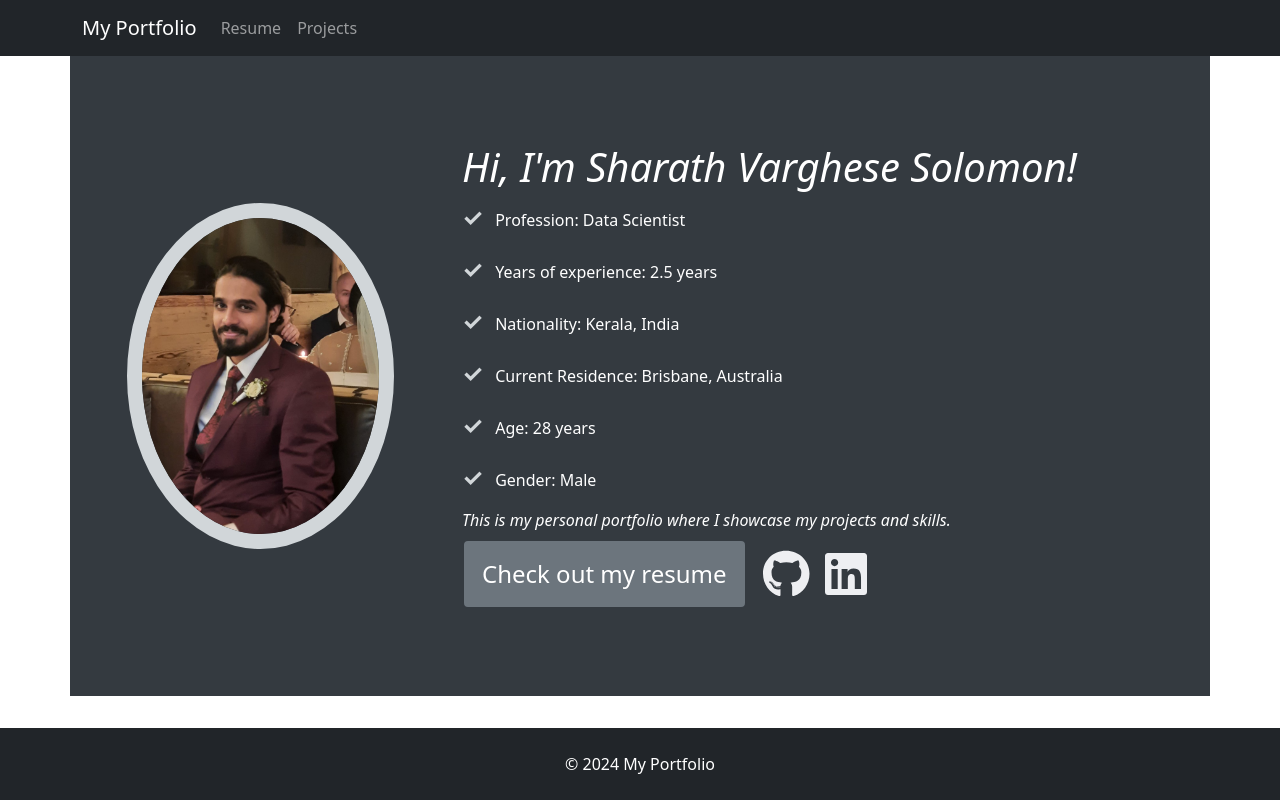
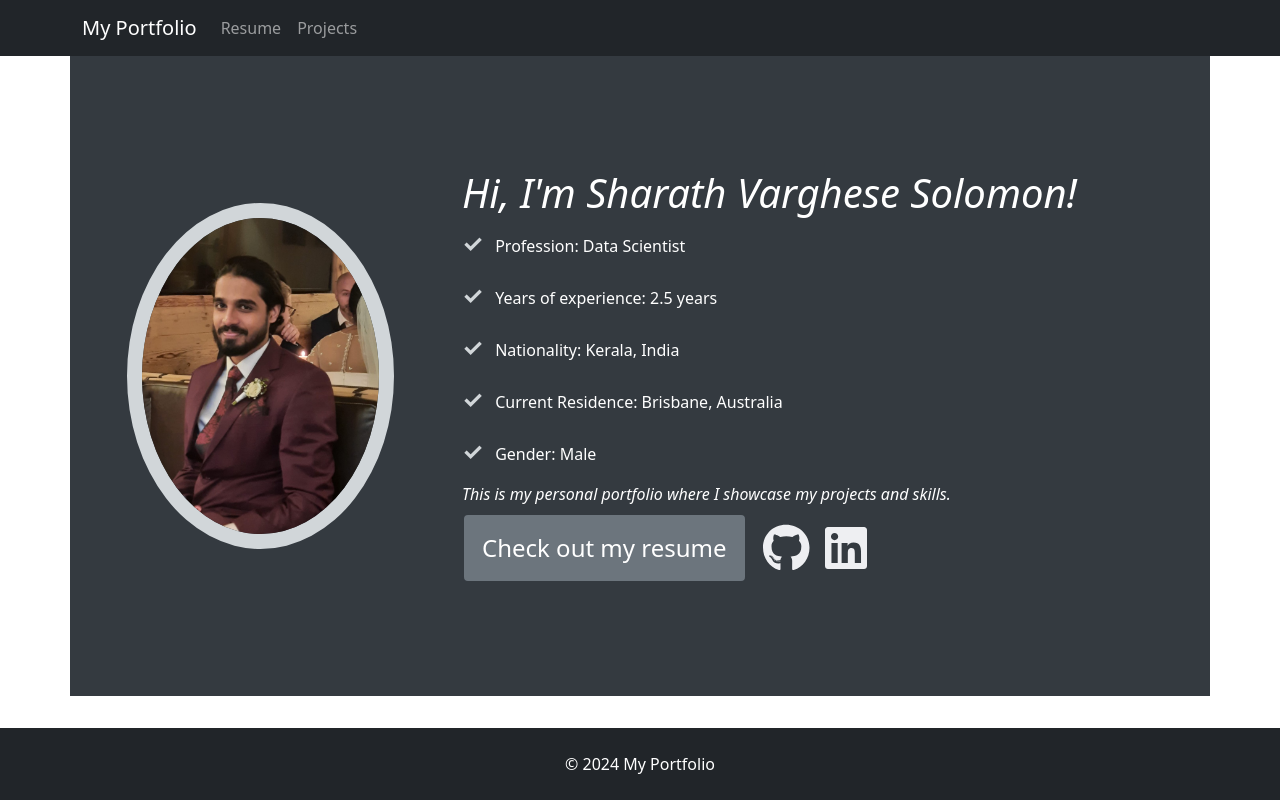
Before and after one commit to sharathsolomon/portfolio, a React (Create React App) app: page /about in a window 1280 px wide. Built offline with nearby package versions, Linux system fonts and the light colour scheme.

Commit message:
Code upadted and redeploy

```diff
--- a/package.json
+++ b/package.json
@@ -10,7 +10,6 @@
     "@testing-library/react": "^13.4.0",
     "@testing-library/user-event": "^13.5.0",
     "bootstrap": "^5.3.3",
-    "gh-pages": "^6.1.1",
     "react": "^18.2.0",
     "react-bootstrap": "^2.10.2",
     "react-dom": "^18.2.0",
@@ -48,6 +47,7 @@
   "homepage": "https://sharathsolomon.github.io/portfolio",
   "devDependencies": {
     "@babel/plugin-proposal-private-property-in-object": "^7.21.11",
-    "@babel/plugin-transform-private-property-in-object": "^7.24.7"
+    "@babel/plugin-transform-private-property-in-object": "^7.24.7",
+    "gh-pages": "^6.2.0"
   }
 }
--- a/src/App.js
+++ b/src/App.js
@@ -10,7 +10,6 @@ import {
 } from "react-router-dom";
 
 // Importing page components for different routes.
-import Home from './pages/Home';
 import About from './pages/About';
 import Portfolio from './pages/Portfolio';
 import Resume from './pages/Resume';
@@ -31,7 +30,7 @@ function App() {
             <Route path="/" element={<Navigate to="/about" />} /> {/* Redirect root to About */}
             <Route path="/about" element={<About />} />
             <Route path="/resume" element={<Resume />} />
-            <Route path="/portfolio" element={<Portfolio />} />
+            <Route path="/projects" element={<Portfolio />} />
             <Route path="*" element={<Navigate to="/about" />} /> {/* Catch-all route */}
           </Routes>
         </div>
--- a/src/components/Header.js
+++ b/src/components/Header.js
@@ -23,7 +23,7 @@ function Header() {
             {/* <Nav.Link as={NavLink} to="/" end>Home</Nav.Link> */}
             {/* <Nav.Link as={NavLink} to="/about">About</Nav.Link> */}
             <Nav.Link as={NavLink} to="/resume">Resume</Nav.Link>
-            <Nav.Link as={NavLink} to="/portfolio">Projects</Nav.Link>
+            <Nav.Link as={NavLink} to="/projects">Projects</Nav.Link>
           </Nav>
         </Navbar.Collapse>
       </Container>
--- a/src/pages/Portfolio.js
+++ b/src/pages/Portfolio.js
@@ -75,6 +75,7 @@ export default function Portfolio() {
                 //However, Medium provides an RSS feed for each user's content, which can be used to fetch the latest articles.
                 //You can convert the RSS feed to JSON using a third-party service like RSS2JSON, and then fetch the articles from there.
                 const rssUrl = `https://api.rss2json.com/v1/api.json?rss_url=https://medium.com/feed/@${mediumUsername}`; //fetching article from medium
+                console.log(`Fetching Medium RSS feed from: ${rssUrl}`);
                 const articleResponse = await fetch(rssUrl, { cache: 'no-cache' });
                 if (!articleResponse.ok) { // throws error if fetching fails
                     throw new Error('Failed to fetch articles');
--- a/src/resumeData.json
+++ b/src/resumeData.json
@@ -14,8 +14,6 @@
                         "value":"Kerala, India"},
                         {"entity":"Current Residence",
                         "value":"Brisbane, Australia"},
-                        {"entity":"Age",
-                        "value":"28 years"},
                         {"entity":"Gender",
                         "value":"Male"}],
     "summary": "Highly skilled and results-driven data scientist with experience in working on real-world problems. Proficient in leveraging NLP techniques to extract insights from textual data and develop advanced NLP applications. Proven track record of successfully leading projects, designing and implementing innovative solutions, and collaborating with cross-functional teams. Adept at training and fine-tuning NLP models for various applications, with a strong focus on data analysis and drawing meaningful conclusions. Demonstrated expertise in developing knowledge mining systems, semantic search engines, and QA systems. Experienced in API development, containerization, and cloud deployment. Effective communicator with a talent for addressing client's technical concerns and leading data migration projects.",
```
Also changed, not shown: 1 other file (tests, documents, lock files or other folders).
